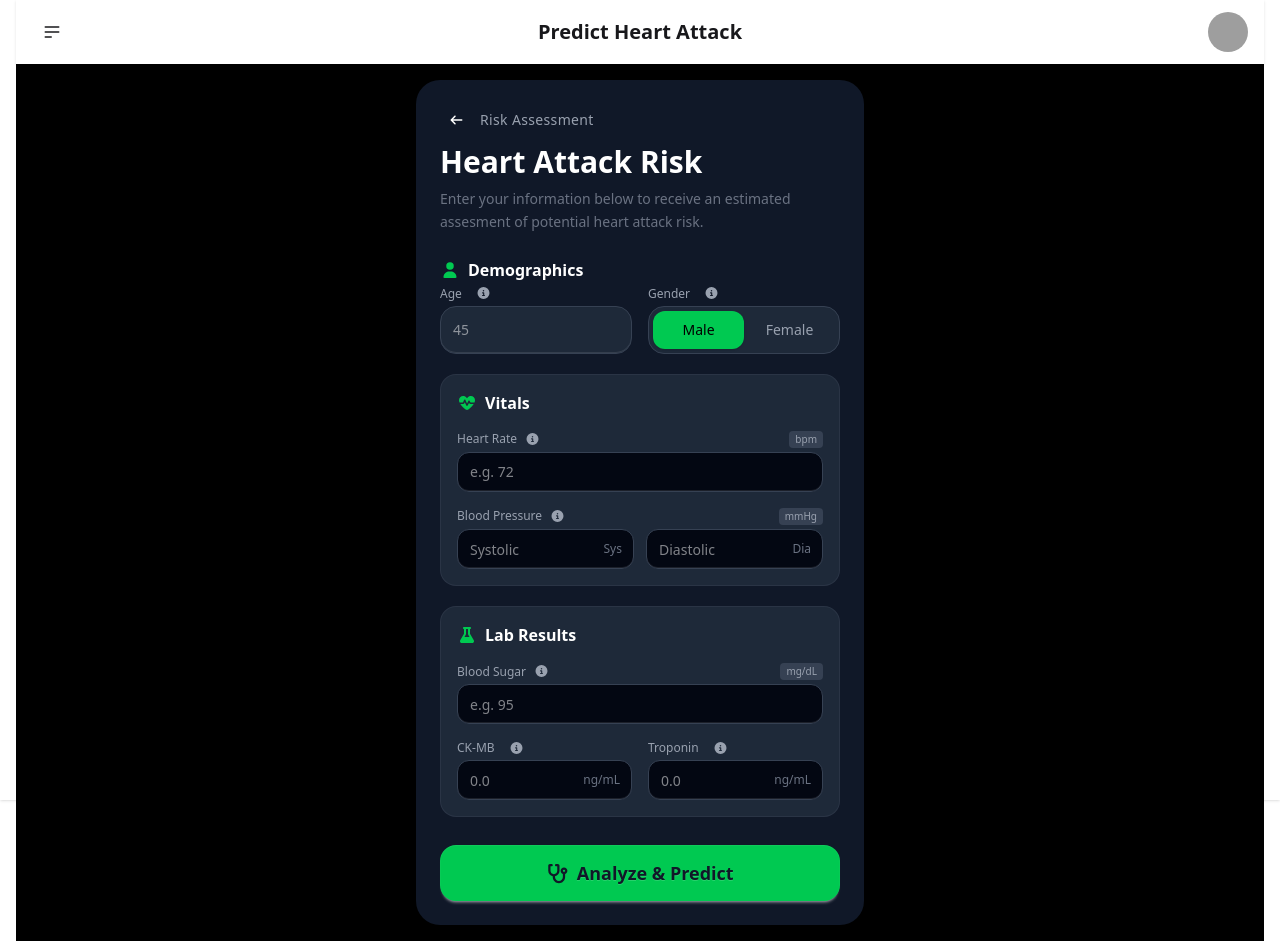
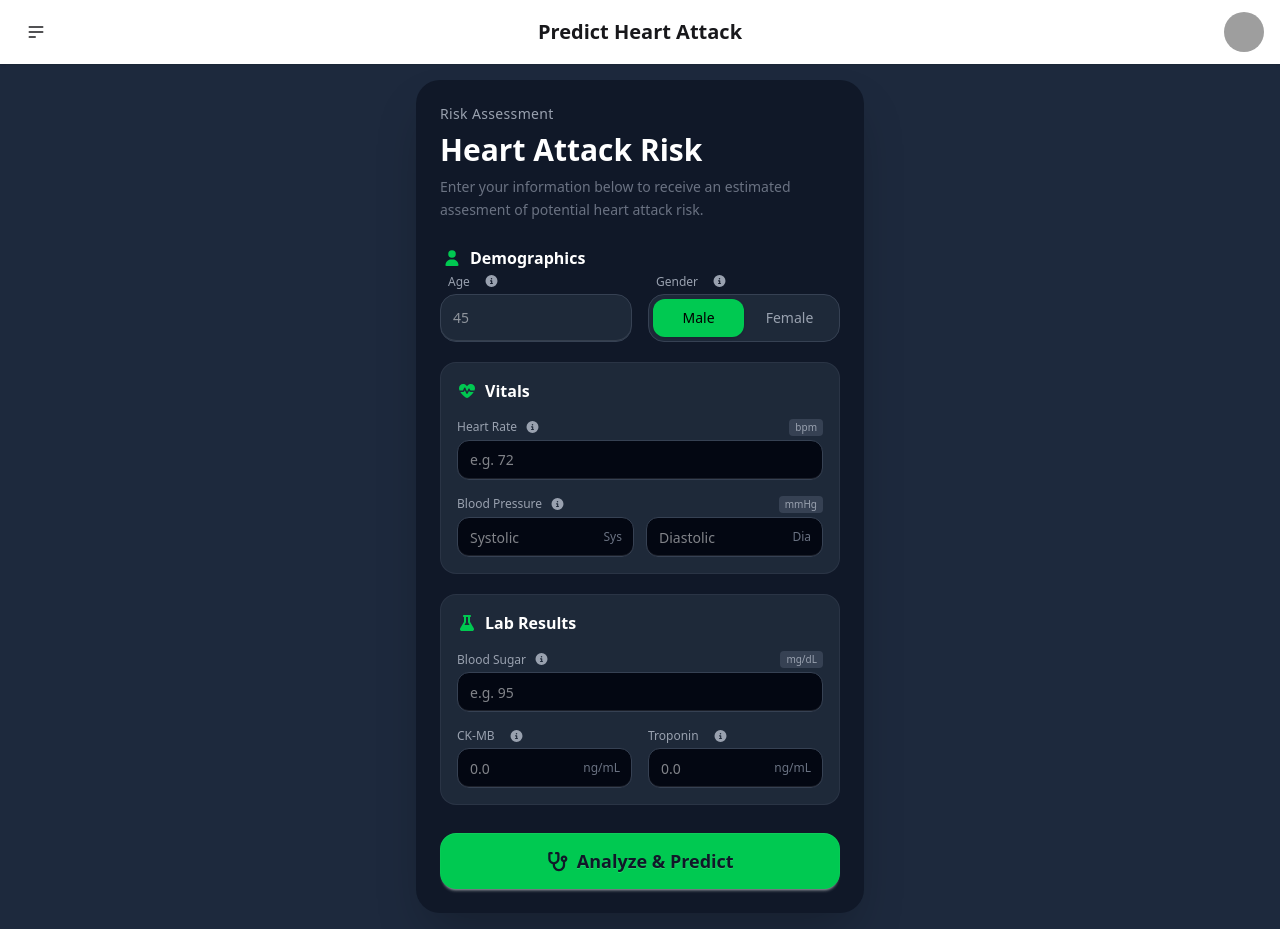
Before and after one commit to ChristianMarcellino/flask-project-uas, a React (Vite) app in the folder react/: page /predict in a window 1280 px wide. Built offline with nearby package versions, Linux system fonts and the light colour scheme; grey boxes are pictures that could not be loaded.

Commit message:
Update UI

```diff
--- a/react/src/layouts/main-layout.jsx
+++ b/react/src/layouts/main-layout.jsx
@@ -2,7 +2,7 @@ import { Outlet } from "react-router"
 import Navbar from "../assets/navbar/navbar"
 
 function MainLayout() {
-    return <div className="flex flex-col h-screen bg-white dark:bg-gray-900 shadow-sm px-4">
+    return <div className="flex flex-col h-screen bg-white dark:bg-slate-800 shadow-sm">
         <Navbar/>
         <div className="flex-1">
             <Outlet />
--- a/react/src/pages/app.jsx
+++ b/react/src/pages/app.jsx
@@ -1,24 +1,15 @@
 import { NavLink } from "react-router"
 import previewImg from "../assets/images/preview.png";
+import { useEffect } from "react";
 
 function PredictPage() {
+
+  useEffect(() => {
+    document.title = "Dashboard";
+  }, [])
+
   return (
-    // <div className="hero bg-base-200 min-h-screen">
-    //   <div className="hero-content flex-col lg:flex-row-reverse">
-    //     <img
-    //       src="https://media2.giphy.com/media/v1.Y2lkPTc5MGI3NjExZ3VzdmtuZGxybWpsY3gzYjc1MG80NGR0MWlodG9md2RveXE3ZmFxdyZlcD12MV9pbnRlcm5hbF9naWZfYnlfaWQmY3Q9Zw/eyupvI48Z0b0Ax1txM/giphy.gif"
-    //       className="max-w-sm rounded-lg shadow-2xl"
-    //     />
-    //     <div>
-    //       <h1 className="text-5xl font-bold">Kelompok #</h1>
-    //       <p className="py-6">
-    //         Sakit Jantung? Takut Kena Serangan Jantung? Ayo Prediksi Serangan Jantung
-    //       </p>
-    //       <NavLink to="/predict" className="btn btn-primary">Tekan Saya</NavLink>
-    //     </div>
-    //   </div>
-    // </div>
-    <section className="bg-gray-50 dark:bg-gray-900">
+    <section className="bg-gray-50 dark:bg-slate-800">
   <div className="grid max-w-screen-xl px-4 py-16 mx-auto lg:gap-8 lg:grid-cols-12">
 
     <div className="mr-auto place-self-center lg:col-span-7">
--- a/react/src/pages/components/form-heart-attack.jsx
+++ b/react/src/pages/components/form-heart-attack.jsx
@@ -57,9 +57,6 @@ function FormPredict({
         <div className="w-full max-w-md mx-auto bg-gray-900 text-gray-100 p-6 rounded-3xl shadow-2xl font-sans">
             <div className="mb-6">
                 <div className="flex items-center mb-2">
-                    <button className="btn btn-circle btn-ghost btn-sm mr-2 text-white">
-                        <FontAwesomeIcon icon={faArrowLeft} className="w-5 h-5" />
-                    </button>
                     <span className="text-gray-400 text-sm font-medium tracking-wide">Risk Assessment</span>
                 </div>
                 <h2 className="text-3xl font-bold text-white mb-2">Heart Attack Risk</h2>
@@ -71,14 +68,14 @@ function FormPredict({
             <form onSubmit={handleSubmit} className="space-y-5">
 
                 <div className="space-y-3">
-                    <div className="flex items-center space-x-2 text-green-500 mb-1">
+                    <div className="ml-0.5 flex items-center space-x-2 text-green-500 mb-1">
                         <FontAwesomeIcon icon={faUser} className="w-5 h-5" />
                         <h3 className="font-semibold text-white">Demographics</h3>
                     </div>
 
                     <div className="grid grid-cols-2 gap-4">
                         <div className="form-control">
-                            <label className="label text-xs text-gray-400 pb-1 flex items-center">
+                            <label className="label ml-2 text-xs text-gray-400 pb-1 flex items-center">
                                 Age
                                 <InfoIcon description="Patient's age in years. Heart disease risk tends to increase with age." />
                             </label>
@@ -94,7 +91,7 @@ function FormPredict({
                             />
                         </div>
                         <div className="form-control">
-                            <label className="label text-xs text-gray-400 pb-1 flex items-center">
+                            <label className="label ml-2 text-xs text-gray-400 pb-1 flex items-center">
                                 Gender
                                 <InfoIcon description="Patient's gender. Men and women have different heart disease risk profiles." />
                             </label>
@@ -218,7 +215,6 @@ function FormPredict({
                                 <input
                                     type="number"
                                     name="CK-MB"
-                                    min={0}
                                     value={form["CK-MB"]}
                                     onChange={handlerOnChange}
                                     className="input input-bordered bg-gray-950 border-gray-700 text-white focus:border-green-500 focus:outline-none rounded-xl w-full pr-12"
@@ -237,7 +233,6 @@ function FormPredict({
                                 <input
                                     type="number"
                                     name="Troponin"
-                                    min={0}
                                     value={form.Troponin}
                                     onChange={handlerOnChange}
                                     className="input input-bordered bg-gray-950 border-gray-700 text-white focus:border-green-500 focus:outline-none rounded-xl w-full pr-12"
--- a/react/src/pages/learn-more.jsx
+++ b/react/src/pages/learn-more.jsx
@@ -2,7 +2,13 @@ import { NavLink } from "react-router";
 import heart_attack from "../assets/images/heart_attack.jpg";
 import aduhduh from "../assets/images/aduhduh.jpg";
 import medicine from "../assets/images/medicine.jpg"
+import { useEffect } from "react";
+
 function LearnMore() {
+
+useEffect(() => {
+    document.title = "About Heart Attack";
+  }, [])
     return (
         <section className="bg-gray-50 dark:bg-gray-900">
             <div className="grid max-w-screen-xl px-4 py-16 mx-auto lg:gap-8 lg:grid-cols-12">
--- a/react/src/pages/predict-heart-attack.jsx
+++ b/react/src/pages/predict-heart-attack.jsx
@@ -1,4 +1,4 @@
-import { useState } from "react"
+import { useEffect, useState } from "react"
 import FormPredict from "./components/form-heart-attack"
 import ResultHeartAttack from "./components/ResultHeartAttack"
 
@@ -17,8 +17,12 @@ function PredictHeartAttack() {
         setResult(defaultResult);
     }
 
+    useEffect(() => {
+        document.title = "Predict Heart Attack Risk";
+      }, [])
+
     return (
-        <div className="min-h-screen bg-black flex flex-col items-center justify-center p-4">
+        <div className="min-h-screen bg-slate-800 flex flex-col items-center justify-center p-4">
 
             <div className="w-full max-w-md">
                 {hasResult ? (
```
Also changed, not shown: 1 other file (tests, documents, lock files or other folders).
